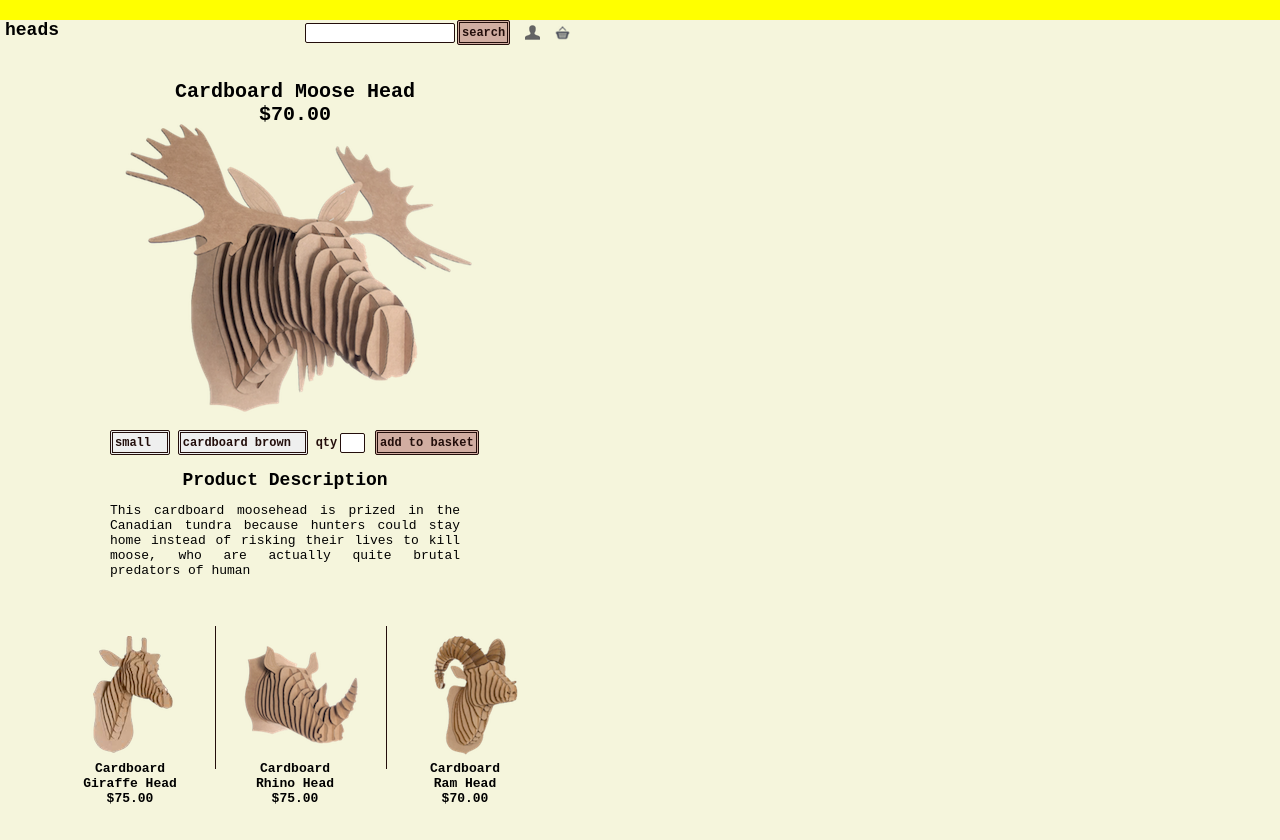
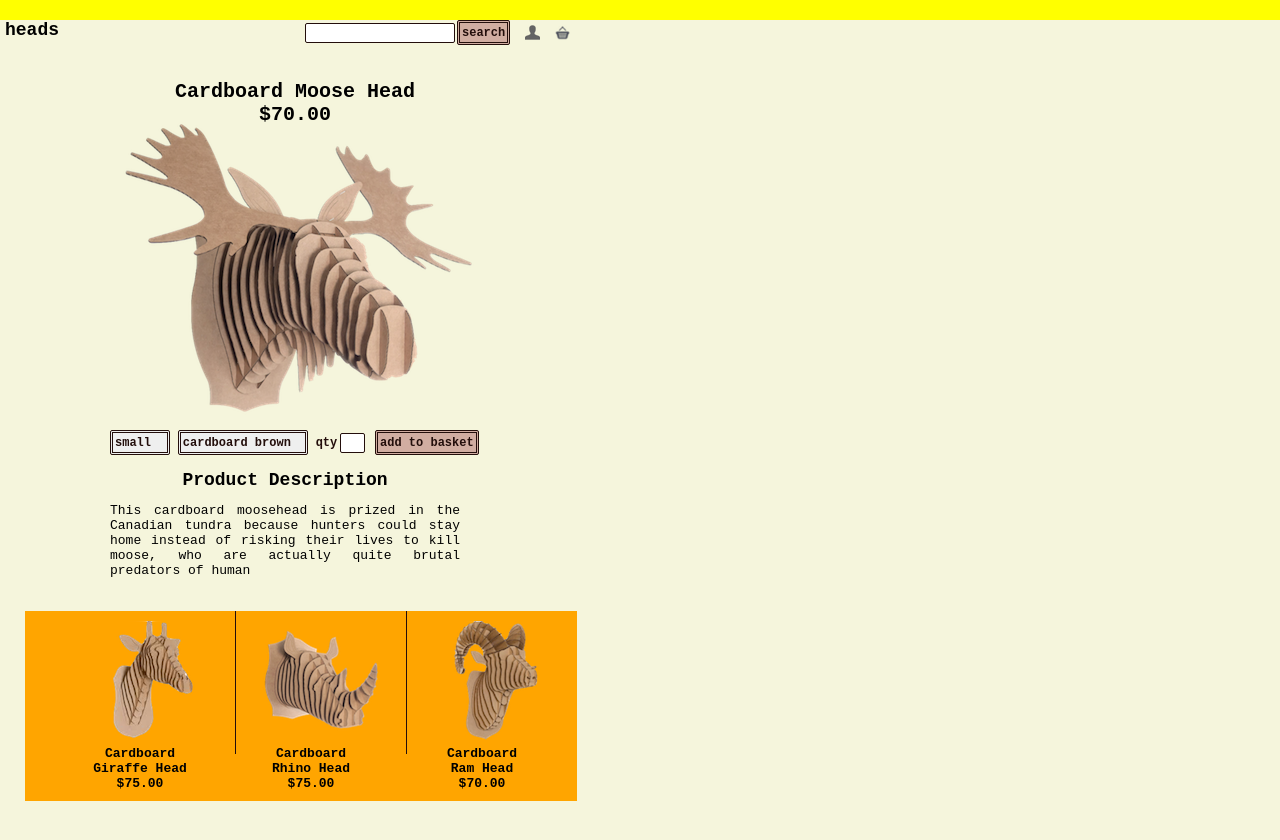
Before and after one commit to cafrinko/Product-for-Sale, a plain HTML site: page index.html in a window 1280 px wide. Shown: the top 840 px of the page. After the commit the page ends 801 px from the top, so only its background shows below. Drawn offline with Linux system fonts and the light colour scheme.

Commit message:
corrects each galleryPic li's pseudo element :before text to be absolutely positioned relative to its li, so now the pseudo text floats with the images

```diff
--- a/css/styles.css
+++ b/css/styles.css
@@ -151,14 +151,14 @@ input[type=text] {
   top: 15px;
 }
 
-.navbarRight li:nth-child(2n) {
+.navbarRight li:nth-child(2) {
   /*background: purple;*/
   position: absolute;
   left: 520px;
   top: 20px;
 }
 
-.navbarRight li:nth-child(2n):hover {
+.navbarRight li:nth-child(2):hover {
   cursor: pointer;
   cursor: hand;
 }
@@ -307,22 +307,27 @@ h4 {
 }
 
 .gallery {
-  height: 300px;
+  background: lightpink;
   position: relative;
-  top: 550px;
+  top: 575px;
   left: 25px;
+  margin: 0;
+  padding: 0;
 }
 
 .galleryPics {
+  background: orange;
   list-style: none;
+  height: 190px;
   position: absolute;
-  left: -20px;
-  top: 40px;
+  /*left: -20px;
+  top: 40px;*/
 }
 
 .galleryPics li {
   float: left;
   padding: 10px;
+  position: relative;
 }
 
 .galleryPics li:hover {
@@ -337,10 +342,14 @@ h4 {
   font-weight: bold;
   text-align: center;
   position: absolute;
-  left: 75px;
+  left: 25px;
   top: 135px;
   width: 100px;
 }
+
+/*.galleryPics li:first-child {
+  position: relative;
+}*/
 
 .giraffe img {
   /*background: white;*/
@@ -348,7 +357,7 @@ h4 {
   left: 10px;*/
 }
 
-.galleryPics li:nth-child(2n) {
+.galleryPics li:nth-child(2) {
   border-right: 1px solid #230E0B;
   border-left: 1px solid #230E0B;
 }
@@ -358,14 +367,14 @@ h4 {
   left
 }*/
 
-.galleryPics li:nth-child(2n)::before {
+.galleryPics li:nth-child(2)::before {
   /*background: orange;*/
   content: "Cardboard Rhino Head $75.00";
   font-family: monospace;
   font-weight: bold;
   text-align: center;
   position: absolute;
-  left: 240px;
+  left: 25px;
   top: 135px;
   width: 100px;
 }
@@ -381,7 +390,7 @@ h4 {
   font-weight: bold;
   text-align: center;
   position: absolute;
-  left: 410px;
+  left: 25px;
   top: 135px;
   width: 100px;
 }
```
